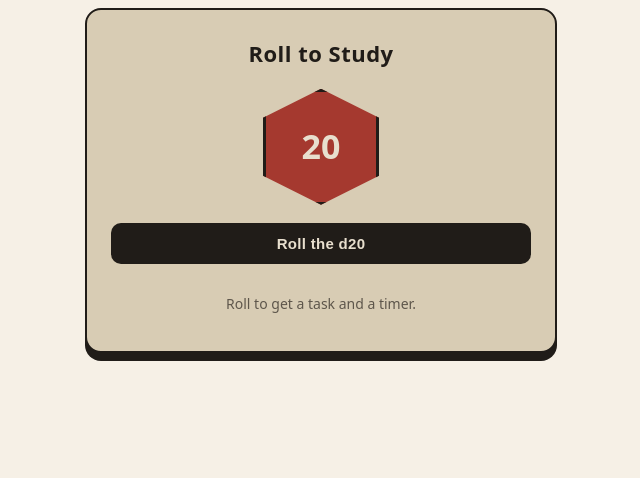
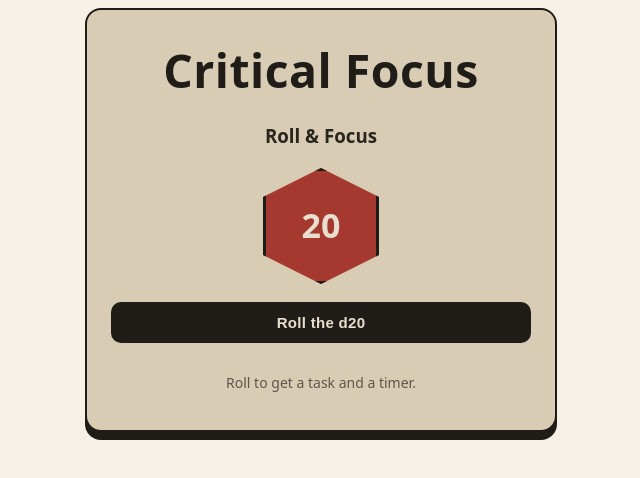
Before and after one commit to ForLoopNelson/roll-for-study, a Vue app: page / in a window 1280 px wide. Shown: the top 478 px of the page, without its empty margins (319-959 px from the left). Built offline with nearby package versions, Linux system fonts and the light colour scheme.

Commit message:
change h1 font size add h3 and change titles

```diff
--- a/src/App.vue
+++ b/src/App.vue
@@ -1,6 +1,7 @@
 <template>
   <div class="frame">
-    <h1>Roll to Study</h1>
+    <h1>Critical Focus</h1>
+    <h3>Roll & Focus</h3>
 
     <div class="die-wrap">
       <div class="die" :class="{ rolling: isRolling }" @click="roll">{{ dieFace }}</div>
@@ -146,7 +147,7 @@ onUnmounted(clearTimer);
 }
 h1 {
   margin: 0 0 20px;
-  font-size: 22px;
+  font-size: 2.9rem;
   letter-spacing: 0.5px;
   color: var(--black);
 }
```
